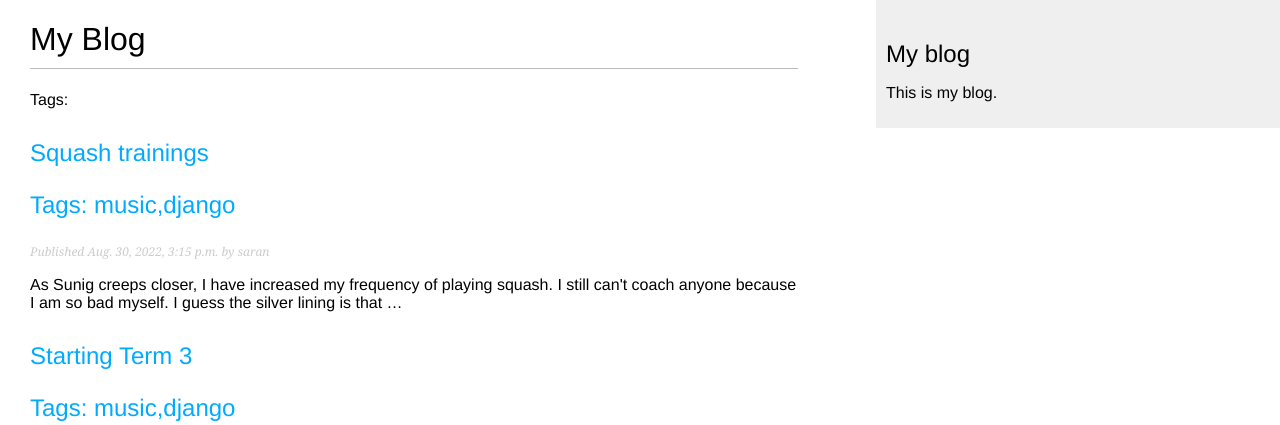
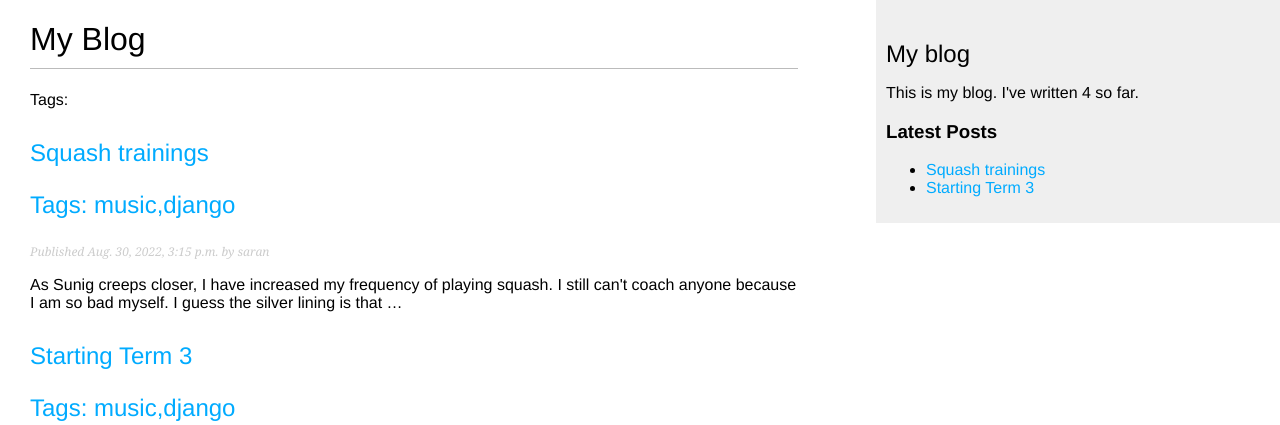
Before and after one commit to sarang2551/Django_blog_project, a Django app: page /blog/ in a window 1280 px wide. Shown: the top 425 px of the page. Run offline with Django 3.2, Linux system fonts and the light colour scheme; data comes from the database, SQL or seed files in the repository; parts of the project's set-up code (start-up, migrations or seed data) failed here and were passed over.

Commit message:
Added customt tags

```diff
--- a/mysite/blog/templates/blog/base.html
+++ b/mysite/blog/templates/blog/base.html
@@ -1,5 +1,7 @@
 
 {% load static %}
+<!-- blog_tags is the name of the python file used to register custom tags -->
+{% load blog_tags %}
 <!DOCTYPE html>
 <head>
     <title>{% block title %}{% endblock %}</title>
@@ -12,7 +14,9 @@
     </div>
     <div id="sidebar">
         <h2>My blog</h2>
-        <p>This is my blog.</p>
+        <p>This is my blog. I've written {% total_posts %} so far.</p>
+        <h3>Latest Posts</h3>
+        {% show_latest_posts 2 %}
     </div>
 
 </body>
--- /dev/null
+++ b/mysite/blog/templates/blog/post/latest_posts.html
@@ -0,0 +1,7 @@
+<ul>
+    {% for post in latest_posts %}
+    <li>
+        <a href="{{ post.get_absolute_url }}">{{ post.title }}</a>
+    </li>
+    {% endfor %}
+</ul>
--- /dev/null
+++ b/mysite/blog/templatetags/blog_tags.py
@@ -0,0 +1,16 @@
+from django import template
+from ..models import Post
+
+register = template.Library()
+# register a tag called "total_posts"
+@register.simple_tag(name='total_posts')
+def total_posts():
+    return Post.published.count()
+
+# inclusion tags allow the rendering of context variables into a template
+# the path to the template file in passed as an arguement
+@register.inclusion_tag('blog/post/latest_posts.html')
+def show_latest_posts(count=5):
+    # slice the list of posts to only show the top 5
+    latest_posts = Post.published.order_by('-publish')[:count]
+    return {'latest_posts':latest_posts}
```
Also changed, not shown: mysite/blog/templatetags/__init__.py (added).
